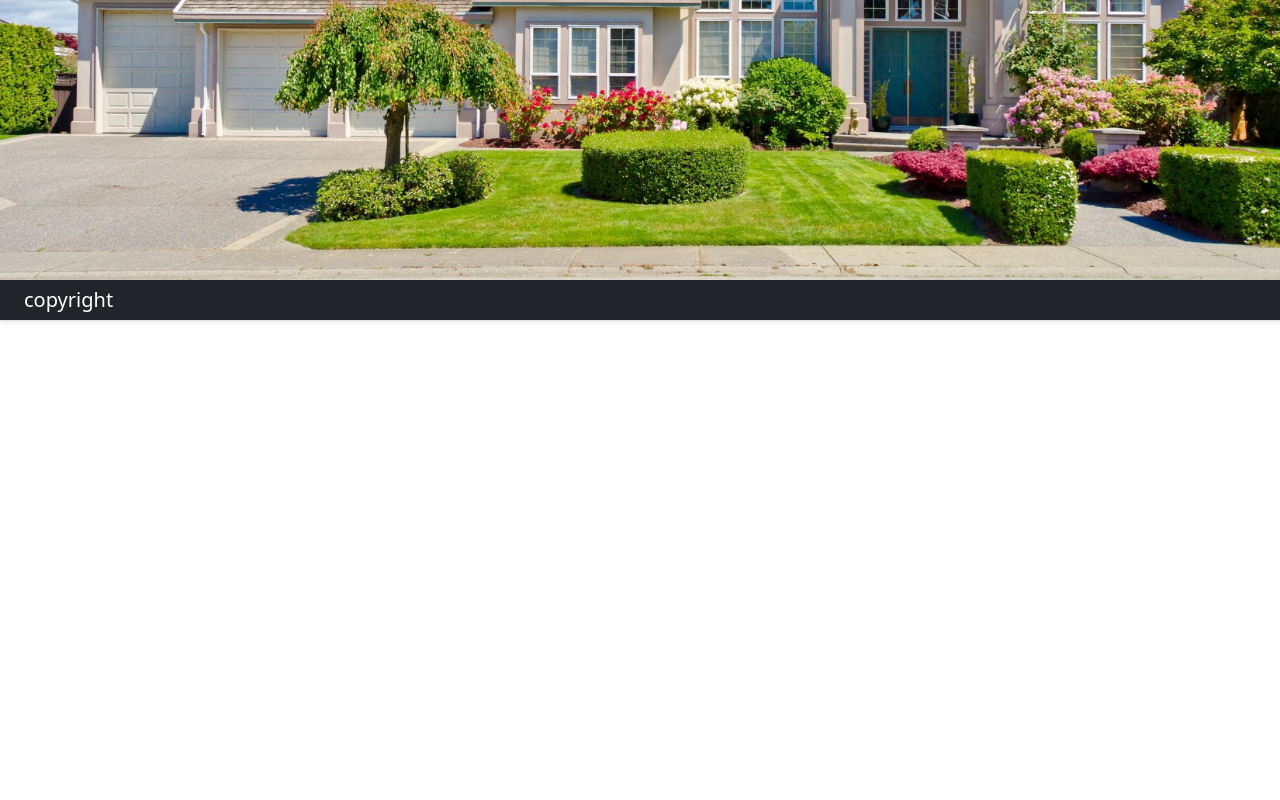
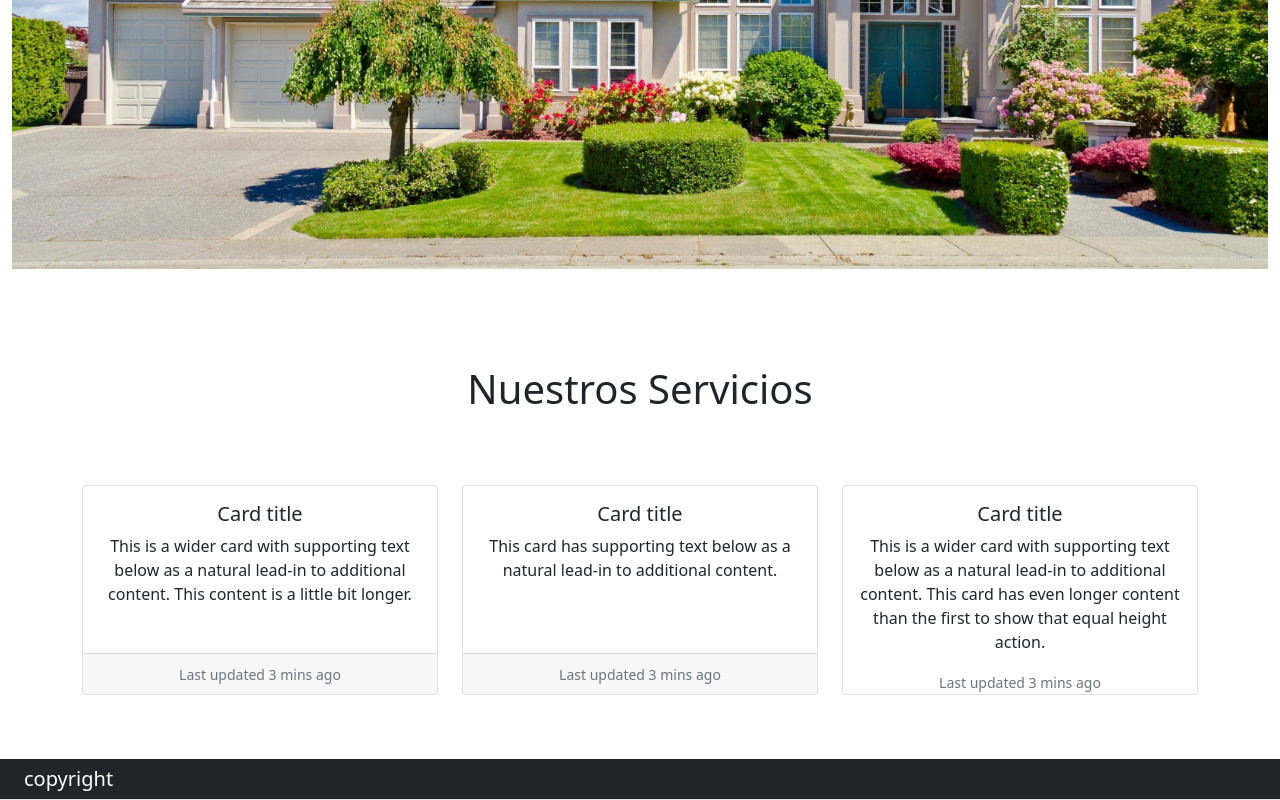
Before and after one commit to mf114090/manuelfilgueirainversiones, a React (Create React App) app: page / in a window 1280 px wide. Shown: the part 395-1195 px from the top of the page. Before the commit the page ends 800 px from the top, so only its background shows below. Built offline with nearby package versions, Linux system fonts and the light colour scheme.

Commit message:
avances en componente card

```diff
--- a/src/Home.js
+++ b/src/Home.js
@@ -11,9 +11,24 @@ const Home = () => {
 
 
             <div className="home-headers">
+                <div className="container-fluid">
+                    <Carrusel />
+                </div>
+            </div>
 
-                <Carrusel />
+            <div className="home-card p-5 text-center">
+                <div clasName="container">
+                    <div className="titulo p-5">
+                        <h1>Nuestros Servicios</h1>
+                    </div>
+                    <div className="card-body">
+                        <Card />
+                    </div>
+
+                </div>
+
             </div>
+
 
 
 
```
